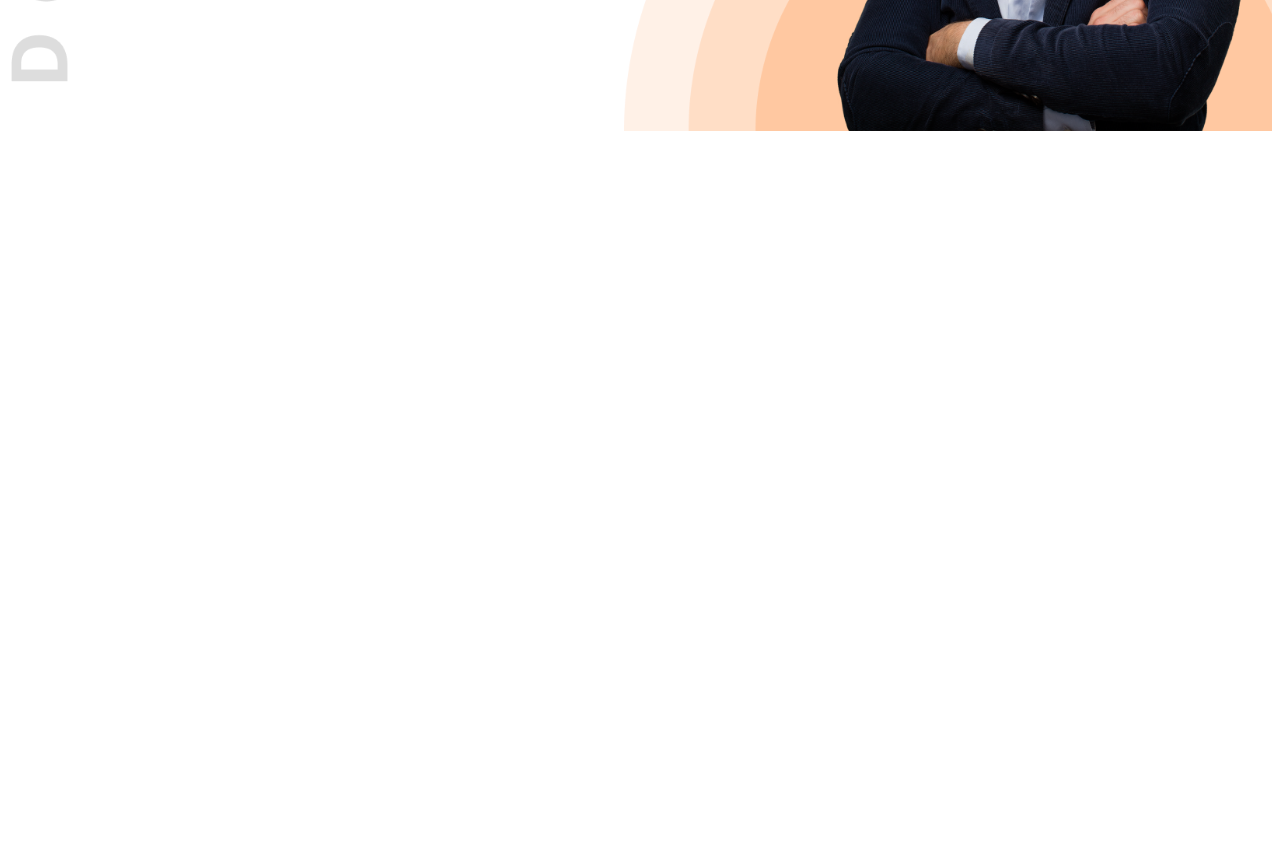
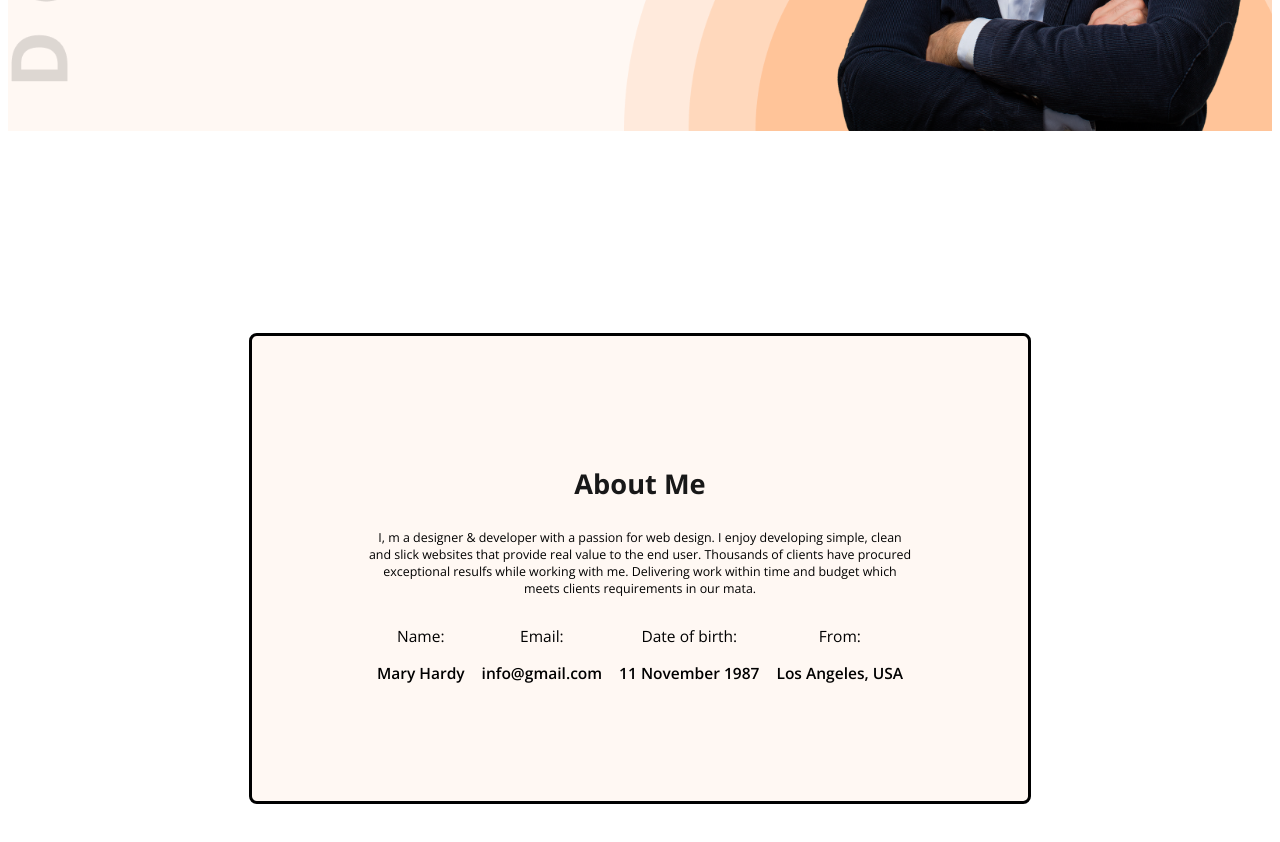
Before and after one commit to shahed0003/Web-Developer-portfolio, a plain HTML site: page index.html in a window 1280 px wide. Shown: the part 520-1362 px from the top of the page. Before the commit the page ends 800 px from the top, so only its background shows below. Drawn offline with nearby package versions, Linux system fonts and the light colour scheme.

Commit message:
adding second page

```diff
--- a/index.html
+++ b/index.html
@@ -13,7 +13,7 @@
 </head>
 
 <body class="open-sans-normal">
-    <header class="header">
+    <header class="header secondary-bg">
         <nav class="">
             <h3 class="nav-title">Ma<span class="text-primary">r</span>y</h3>
             <ul>
@@ -36,7 +36,29 @@
     </header>
 
     <main>
+        <section class="about secondary-bg">
+            <h3 class="section-title">About Me</h3>
+            <p class="section-descripton">I, m a designer & developer with a passion for web design. I enjoy developing simple, clean and slick websites that provide real value to the end user. Thousands of clients have procured exceptional resulfs while working with me. Delivering work within time and budget which meets clients requirements in our mata.</p>
+            <div class="about-items">
+                <div class="about-item">
+                    <p class="item-title">Name:</p>
+                    <p class="item-description">Mary Hardy</p>
+                </div>
+                <div class="about-item">
+                    <p class="item-title">Email:</p>
+                    <p class="item-description">info@gmail.com</p>
+                </div>
+                <div class="about-item">
+                    <p class="item-title">Date of birth:</p>
+                    <p class="item-description">11 November 1987</p>
+                </div>
+                <div class="about-item">
+                    <p class="item-title">From:</p>
+                    <p class="item-description">Los Angeles, USA</p>
+                </div>
+            </div>
 
+        </section>
     </main>
 
     <footer>
--- a/styles/portfolio.CSS
+++ b/styles/portfolio.CSS
@@ -8,6 +8,7 @@
 
 
 /* shared styles */
+.secondary-bg{background-color: #FFF8F3;}
 
 .text-primary{
     color:#FD6E0A;
@@ -27,6 +28,7 @@
 }
 .btn{
     color: #FD6E0A;
+
     border-color: #FD6E0A;
     border-radius: 5px ;
     width: 160px;
@@ -36,6 +38,21 @@
     font-weight: bold;
     opacity: 100%;
     margin-left: 30px;
+}
+.section-title{
+    font-weight: bold;
+    font-size: 35px;
+    color: #181818;
+}
+.section-description{
+    font-size: 18px;
+    color: #757575;
+}
+/* main styles */
+
+main{
+    max-width: 1140px;
+    margin: 0 auto;
 }
 
 /* header styles */
@@ -100,3 +117,29 @@ nav ul li a{
     width: 584px;
     height: 676px;
 }
+
+/* about styles */
+
+.about{border-radius: 10px;
+padding: 130px 150px;
+text-align: center;
+margin-top: 261px;
+margin-bottom: 261px;
+margin-left: 230px;
+margin-right: 230px;
+zoom: 77.75%;
+border-style: solid ;
+border-color: #000000;
+}
+.about-items{
+    display: flex;
+    text-align: center;
+    justify-content: space-around;
+}
+.item-title{
+    font-size: 20px;
+}
+.item-description{
+    font-size: 20px;
+    font-weight: 600;
+}
```
